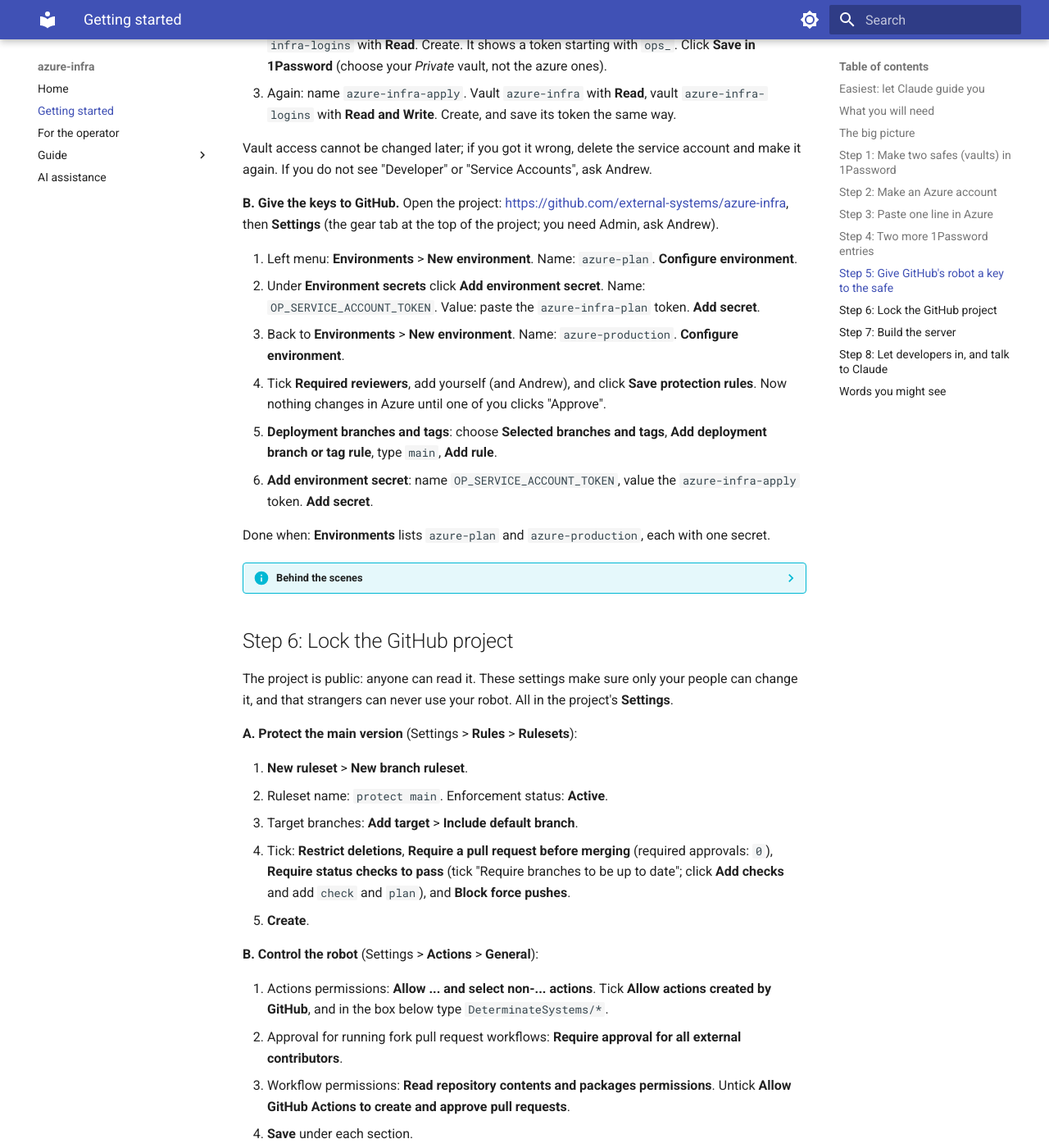
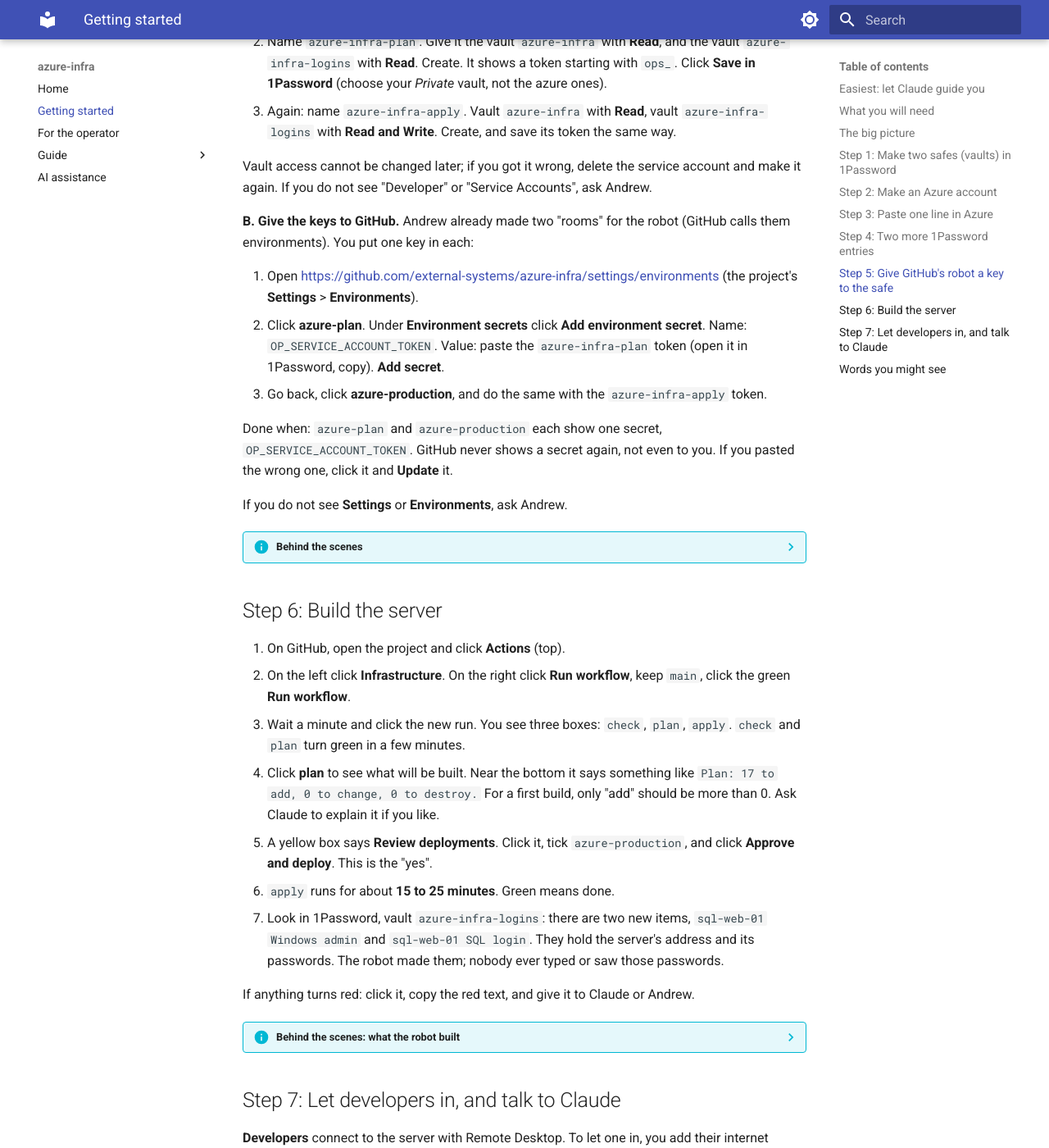
Before and after one commit to external-systems/azure-infra, an MkDocs documentation site: the page built from documentation/docs/getting-started.md, in a window 1280 px wide and 1400 px high, scrolled down 5378 px. Shown: the whole window at 82% size. Built offline with MkDocs 1.6.1 and Material for MkDocs 9.7.7, drawn with Linux system fonts in a browser that asks for light colours; some of the changed text lies outside the part shown.

Commit message:
Move GitHub setup to the admin; the operator only does Azure and secrets
- scripts/github-setup.sh: environments, reviewers, Pages preview branch,
  main ruleset, Actions lockdown and interaction limit in one idempotent run.
- Admin checklist page: what Andrew does before the operator starts.
- Getting started drops the GitHub lockdown step; the operator only pastes
  the two service account tokens into the prepared environments.

Co-Authored-By: Claude Opus 5.5 <noreply@anthropic.com>
Claude-Session: https://claude.ai/code/session_01E5NrkeqUg8YV7WzenVUkDb

```diff
--- a/documentation/docs/getting-started.md
+++ b/documentation/docs/getting-started.md
@@ -45,6 +45,10 @@ that waits for your "yes". Stuck? Ask Claude or Andrew.
 - [ ] A **GitHub** account (free, <https://github.com/signup>). Andrew adds
       you to this project as **Admin**.
 
+Andrew has already prepared the GitHub side (safety settings, the robot's
+rooms, who may approve). Your part is the Azure account, the codes, and
+saying "yes".
+
 ## The big picture
 
 | Step | What | Like... |
@@ -54,9 +58,8 @@ that waits for your "yes". Stuck? Ask Claude or Andrew.
 | 3 | Paste one line in Azure | Making the robot's key card and its notebook |
 | 4 | Two more entries in 1Password | A secret code and a short list of settings |
 | 5 | Give GitHub's robot a key to the safe | Handing the robot the drawer key |
-| 6 | Lock the GitHub project | Only your people can make changes |
-| 7 | Build the server | Pressing "go" and saying "yes" |
-| 8 | Let developers in, and talk to Claude | From now on, just ask |
+| 6 | Build the server | Pressing "go" and saying "yes" |
+| 7 | Let developers in, and talk to Claude | From now on, just ask |
 
 ??? info "Behind the scenes: how the whole thing works"
     The project on GitHub is a **written description** of the server: what
@@ -229,7 +232,7 @@ Both in vault `azure-infra`.
 3. Your home internet address: open <https://ifconfig.me> **at home**. It
    shows something like `203.0.113.7`. Type it with `/32` at the end:
    `203.0.113.7/32`. Leave the field empty if nobody needs to log in to
-   the server's screen yet; developers are added later (step 8).
+   the server's screen yet; developers are added later (step 7).
 
 Done when: the `azure-infra` vault has these three items:
 `azure-service-principal`, `tofu-state-passphrase`, `sql-server-settings`.
@@ -265,82 +268,34 @@ Vault access cannot be changed later; if you got it wrong, delete the
 service account and make it again. If you do not see "Developer" or
 "Service Accounts", ask Andrew.
 
-**B. Give the keys to GitHub.** Open the project:
-<https://github.com/external-systems/azure-infra>, then **Settings** (the
-gear tab at the top of the project; you need Admin, ask Andrew).
+**B. Give the keys to GitHub.** Andrew already made two "rooms" for the
+robot (GitHub calls them environments). You put one key in each:
 
-1. Left menu: **Environments** > **New environment**. Name: `azure-plan`.
-   **Configure environment**.
-2. Under **Environment secrets** click **Add environment secret**. Name:
-   `OP_SERVICE_ACCOUNT_TOKEN`. Value: paste the `azure-infra-plan` token.
-   **Add secret**.
-3. Back to **Environments** > **New environment**. Name:
-   `azure-production`. **Configure environment**.
-4. Tick **Required reviewers**, add yourself (and Andrew), and click
-   **Save protection rules**. Now nothing changes in Azure until one of you
-   clicks "Approve".
-5. **Deployment branches and tags**: choose **Selected branches and tags**,
-   **Add deployment branch or tag rule**, type `main`, **Add rule**.
-6. **Add environment secret**: name `OP_SERVICE_ACCOUNT_TOKEN`, value the
-   `azure-infra-apply` token. **Add secret**.
+1. Open <https://github.com/external-systems/azure-infra/settings/environments>
+   (the project's **Settings** > **Environments**).
+2. Click **azure-plan**. Under **Environment secrets** click **Add
+   environment secret**. Name: `OP_SERVICE_ACCOUNT_TOKEN`. Value: paste the
+   `azure-infra-plan` token (open it in 1Password, copy). **Add secret**.
+3. Go back, click **azure-production**, and do the same with the
+   `azure-infra-apply` token.
 
-Done when: **Environments** lists `azure-plan` and `azure-production`, each
-with one secret.
+Done when: `azure-plan` and `azure-production` each show one secret,
+`OP_SERVICE_ACCOUNT_TOKEN`. GitHub never shows a secret again, not even to
+you. If you pasted the wrong one, click it and **Update** it.
+
+If you do not see **Settings** or **Environments**, ask Andrew.
 
 ??? info "Behind the scenes"
     An **environment** is a locked room the robot works in. The token is
     the only key GitHub ever holds; GitHub keeps it hidden and gives it only
     to jobs in that room. Previews (plans) run in `azure-plan` with the
     look-only key. Real changes run in `azure-production`, only from the
-    `main` branch, and only after a required reviewer approves, with the key
-    that may also save passwords.
+    `main` branch, and only after a required reviewer (you or Andrew)
+    approves, with the key that may also save passwords. Andrew also locked
+    the project so only your people can change it and strangers can never
+    use the robot ([details](guide/github-setup.md)).
 
-## Step 6: Lock the GitHub project
-
-The project is public: anyone can read it. These settings make sure only
-your people can change it, and that strangers can never use your robot.
-All in the project's **Settings**.
-
-**A. Protect the main version** (Settings > **Rules** > **Rulesets**):
-
-1. **New ruleset** > **New branch ruleset**.
-2. Ruleset name: `protect main`. Enforcement status: **Active**.
-3. Target branches: **Add target** > **Include default branch**.
-4. Tick: **Restrict deletions**, **Require a pull request before
-   merging** (required approvals: `0`), **Require status checks to pass**
-   (tick "Require branches to be up to date"; click **Add checks** and add
-   `check` and `plan`), and **Block force pushes**.
-5. **Create**.
-
-**B. Control the robot** (Settings > **Actions** > **General**):
-
-1. Actions permissions: **Allow ... and select non-... actions**. Tick
-   **Allow actions created by GitHub**, and in the box below type
-   `DeterminateSystems/*`.
-2. Approval for running fork pull request workflows: **Require approval
-   for all external contributors**.
-3. Workflow permissions: **Read repository contents and packages
-   permissions**. Untick **Allow GitHub Actions to create and approve pull
-   requests**.
-4. **Save** under each section.
-
-**C. Keep strangers out** (Settings > **Moderation options** >
-**Interaction limits**): choose **Limit to repository collaborators**, for
-**6 months**. Put a reminder in your calendar to renew it.
-
-**D. Who may make changes** (Settings > **Collaborators and teams**): only
-you and Andrew (Admin), and anyone else Andrew says (Write). Developers who
-only need Remote Desktop do **not** need GitHub access.
-
-??? info "Behind the scenes"
-    `main` is the official version of the description; the robot builds
-    from it. With the ruleset, every change has to be a **pull request** (a
-    proposed change) whose checks and preview passed. Pull requests from
-    strangers' copies ("forks") never get the robot's keys, and the
-    interaction limit stops strangers from even opening one. Details for
-    Andrew: [GitHub setup](guide/github-setup.md).
-
-## Step 7: Build the server
+## Step 6: Build the server
 
 1. On GitHub, open the project and click **Actions** (top).
 2. On the left click **Infrastructure**. On the right click **Run
@@ -374,7 +329,7 @@ or Andrew.
     already exists. You can look at all of it in the Azure portal: search
     **Resource groups** > `rg-sql-web-01`.
 
-## Step 8: Let developers in, and talk to Claude
+## Step 7: Let developers in, and talk to Claude
 
 **Developers** connect to the server with Remote Desktop. To let one in,
 you add their internet address and share the logins vault:
--- a/documentation/mkdocs.yml
+++ b/documentation/mkdocs.yml
@@ -15,6 +15,7 @@ nav:
   - Guide:
       - Azure concepts: guide/azure-concepts.md
       - First-time setup: guide/first-time-setup.md
+      - Admin checklist (Andrew): guide/admin-checklist.md
       - GitHub setup: guide/github-setup.md
       - Making changes: guide/making-changes.md
       - Remote Desktop: guide/remote-desktop.md
```
Also changed, not shown: other parts of documentation/docs/getting-started.md (+2 -2 lines), documentation/docs/guide/admin-checklist.md (added, +50 -0 lines), documentation/docs/guide/github-setup.md (+6 -0 lines), skills/azure-infra/SKILL.md (+11 -7 lines), 1 other file.
